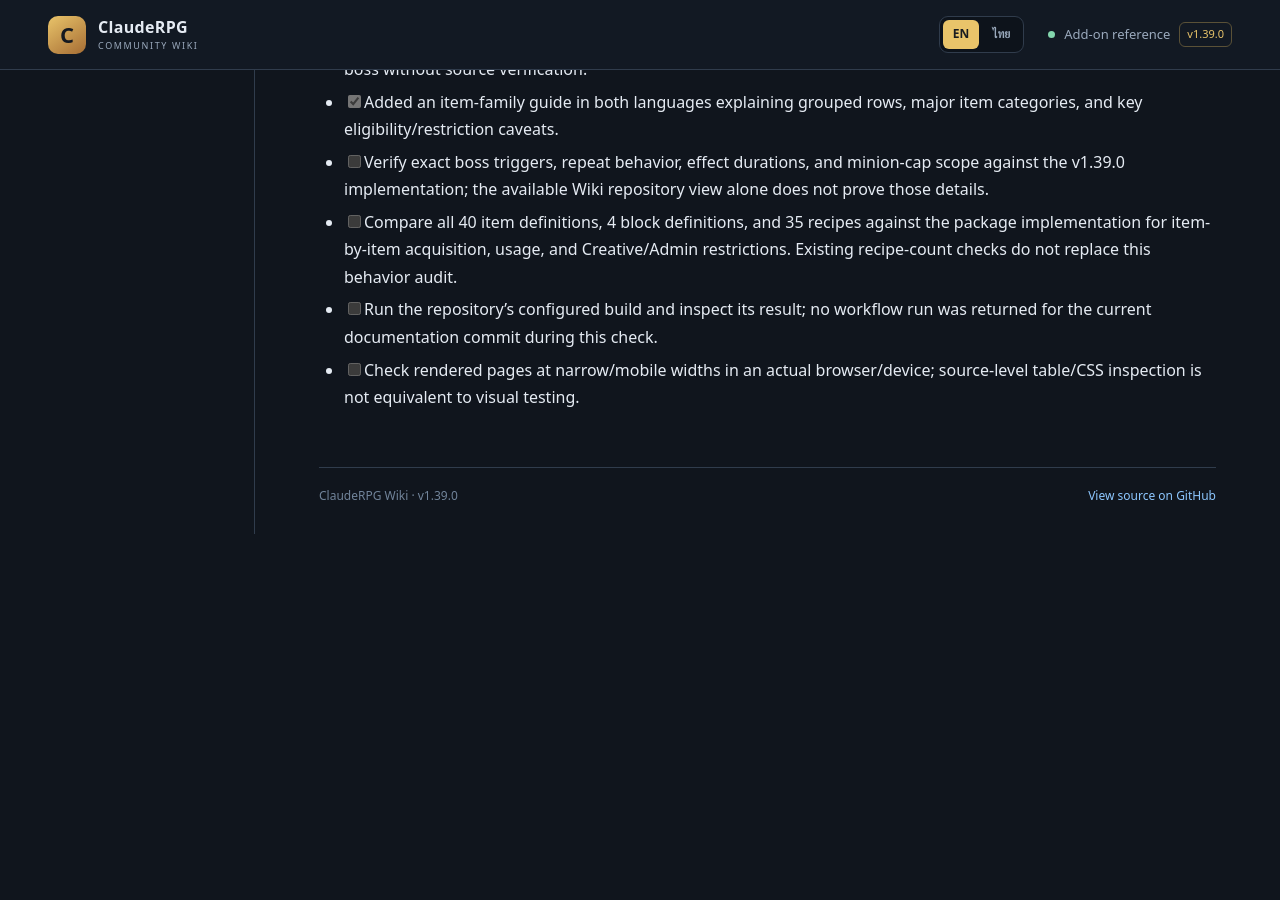
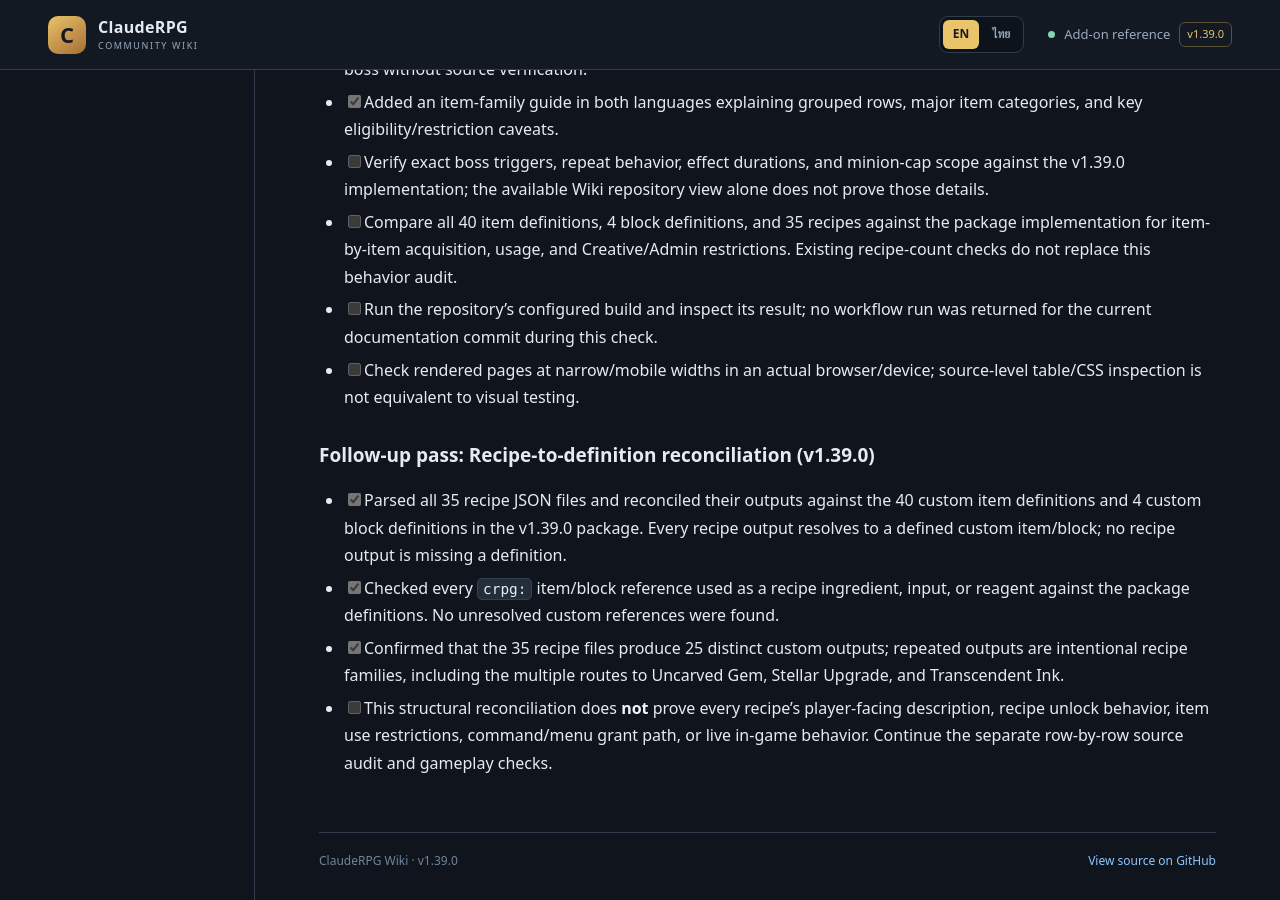
Before and after one commit to miniTorch25/ClaudeRPG-Wiki-V2, a Jekyll site: the page built from CONTENT-GAP-AUDIT.md, in a window 1280 px wide and 900 px high, scrolled down 9089 px. Built offline with Jekyll 4.4.1, drawn with Linux system fonts in a browser that asks for light colours; our own code applies the rules of GitHub Pages for plain Markdown files; before the commit the page ends 9623 px from its top, so only the background shows below that.

Commit message:
Docs: reconcile recipe outputs with item definitions

```diff
--- a/CONTENT-GAP-AUDIT.md
+++ b/CONTENT-GAP-AUDIT.md
@@ -201,3 +201,11 @@ Use these labels in editorial notes while drafting:
 - [ ] Compare all 40 item definitions, 4 block definitions, and 35 recipes against the package implementation for item-by-item acquisition, usage, and Creative/Admin restrictions. Existing recipe-count checks do not replace this behavior audit.
 - [ ] Run the repository's configured build and inspect its result; no workflow run was returned for the current documentation commit during this check.
 - [ ] Check rendered pages at narrow/mobile widths in an actual browser/device; source-level table/CSS inspection is not equivalent to visual testing.
+
+
+### Follow-up pass: Recipe-to-definition reconciliation (v1.39.0)
+
+- [x] Parsed all 35 recipe JSON files and reconciled their outputs against the 40 custom item definitions and 4 custom block definitions in the v1.39.0 package. Every recipe output resolves to a defined custom item/block; no recipe output is missing a definition.
+- [x] Checked every `crpg:` item/block reference used as a recipe ingredient, input, or reagent against the package definitions. No unresolved custom references were found.
+- [x] Confirmed that the 35 recipe files produce 25 distinct custom outputs; repeated outputs are intentional recipe families, including the multiple routes to Uncarved Gem, Stellar Upgrade, and Transcendent Ink.
+- [ ] This structural reconciliation does **not** prove every recipe's player-facing description, recipe unlock behavior, item use restrictions, command/menu grant path, or live in-game behavior. Continue the separate row-by-row source audit and gameplay checks.
```
